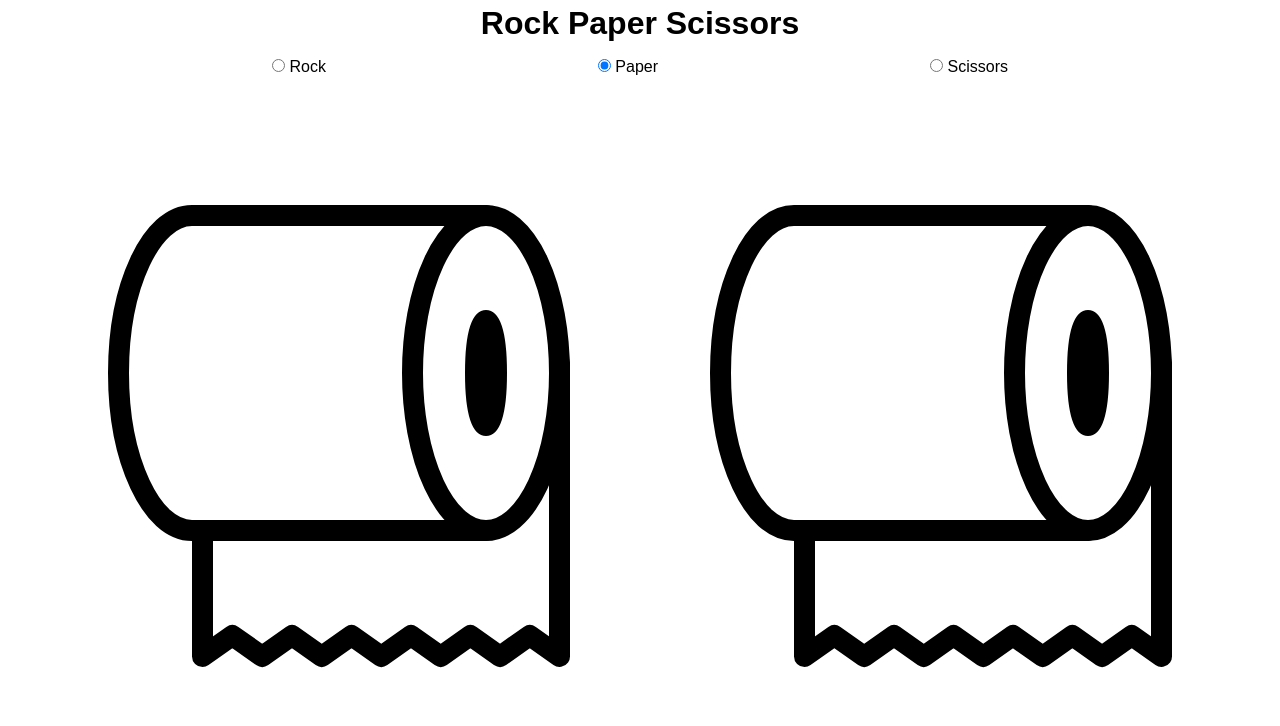
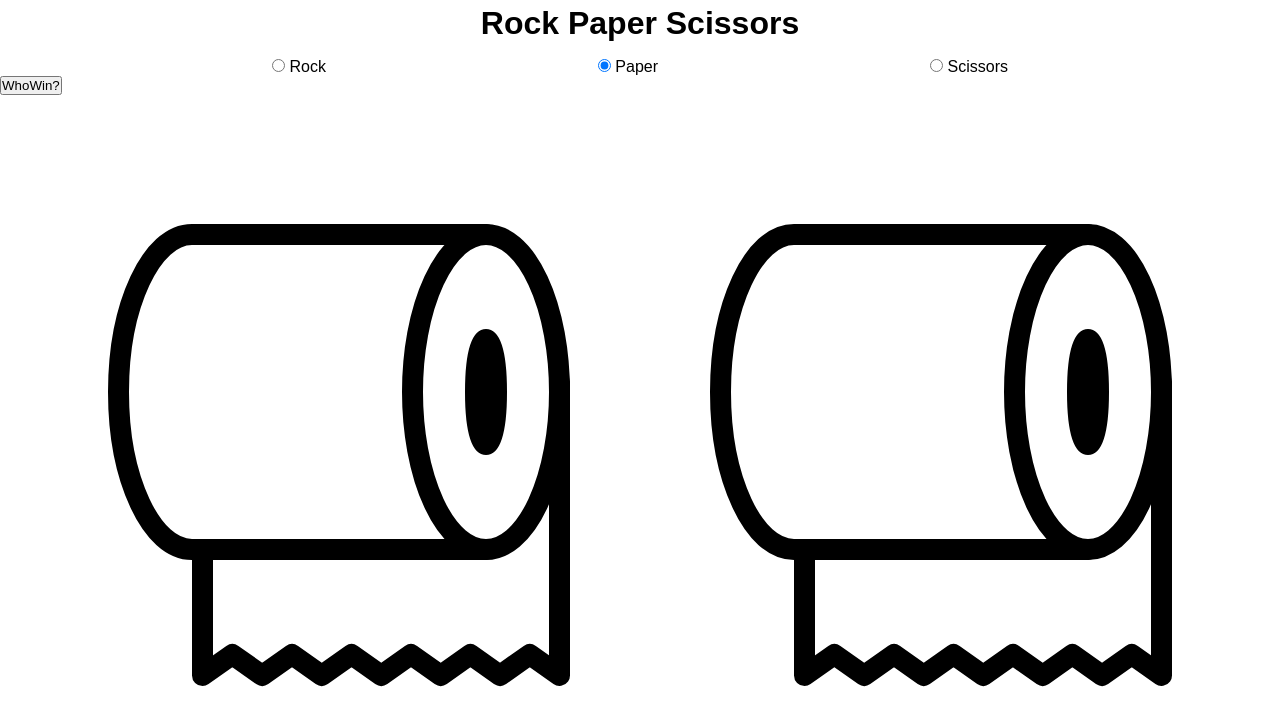
Before and after one commit to ChristofferHennie/rock-paper-scissors, a React (Create React App) app: page / in a window 1280 px wide. Shown: the top 726 px of the page. Built offline with nearby package versions, Linux system fonts and the light colour scheme.

Commit message:
Added the logic to check who wins.
The logic is in a minimum functionon state.
The function returns just a console.log that says eather tie, you won or you lose.

```diff
--- a/src/App.js
+++ b/src/App.js
@@ -1,6 +1,7 @@
 import React, { Component } from 'react'
 import Choices from './components/Choices'
 import DisplayImages from './components/DisplayImages'
+import WhoWon from './components/WhoWins'
 
 export default class App extends Component {
   state = {
@@ -39,6 +40,7 @@ export default class App extends Component {
             stateUserChoice={this.state.userChoice}
           />
         </div>
+        <WhoWon userChoice={this.state.userChoice} className="whoWinsBTN"/>
         <DisplayImages
           compChoice={this.state.compChoice}
           userChoice={this.state.userChoice}
--- /dev/null
+++ b/src/components/WhoWins.js
@@ -0,0 +1,50 @@
+import React, { Component } from 'react'
+
+export default class WhoWon extends Component {
+
+	optionsComp = ['rock', 'paper', 'scissors'];
+
+  whoWins = () => {
+    let uc = this.props.userChoice;
+    let cc = this.optionsComp[
+      Math.floor(Math.random() * this.optionsComp.length)
+    ];
+
+    console.log(uc, cc)
+
+    switch (uc) {
+      case cc:
+        return console.log("tie")
+      case "rock":
+        if (cc === 'siccors') {
+          console.log('you win');
+        } else {
+          console.log('you loose');
+        }
+        break
+      case "paper":
+        if (cc === 'rock') {
+          console.log('you win');
+        } else {
+          console.log('you loose');
+        }
+        break
+      case "scissors":
+        if (cc === 'paper') {
+          console.log('you win');
+        } else {
+          console.log('you loose');
+        }
+        break
+      default:
+        return console.log("Error! invalid values")
+    }
+  };
+    render() {
+        return (
+            <div>
+              <button onClick={this.whoWins}>WhoWin?</button>
+            </div>
+        )
+    }
+}
```
